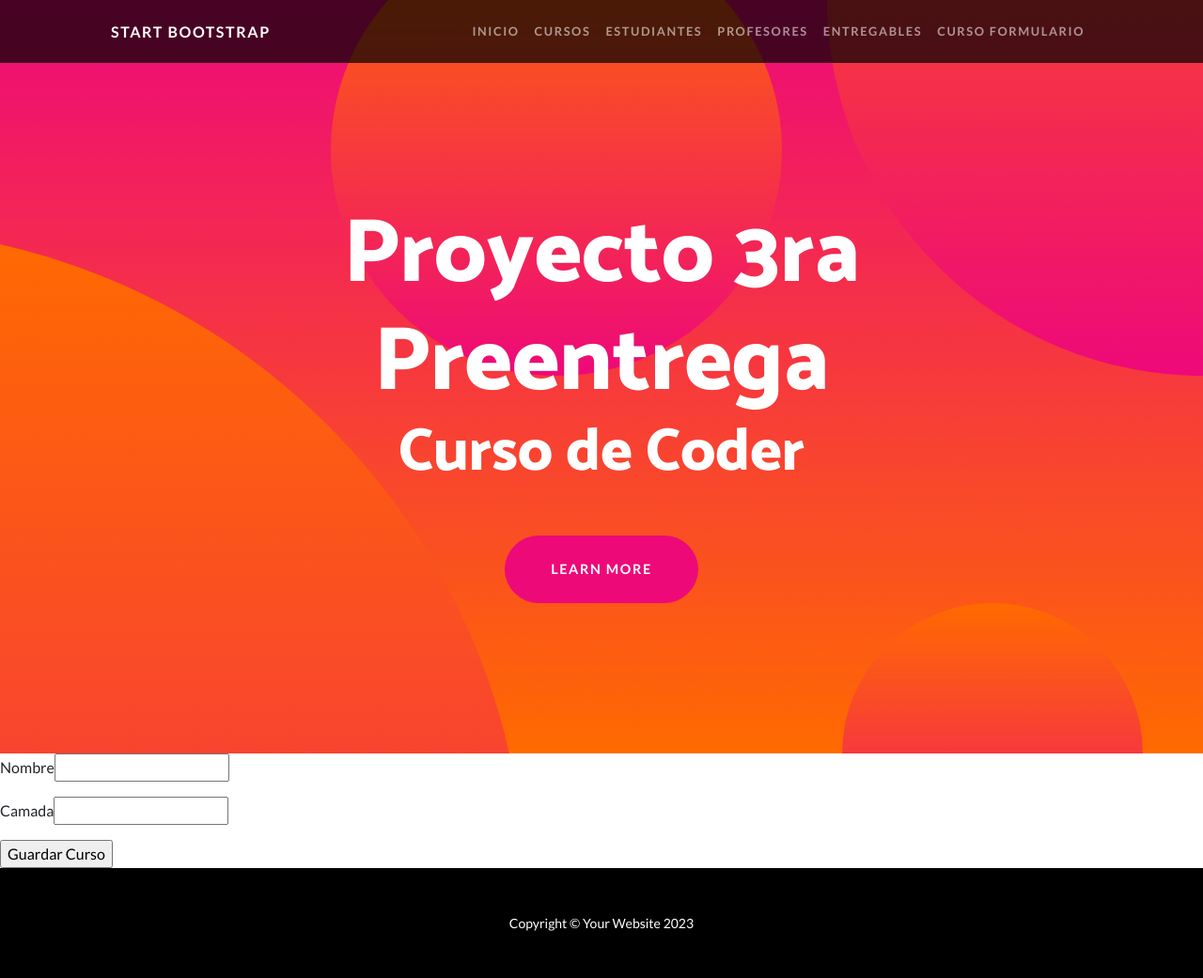
After one commit to Seacooo/PythonP1, a Django app: page /AppCoder/cursoform/ in a window 1280 px wide. The commit adds this page. Shown: the whole page at 94% size. Run offline with Django 4.2, Linux system fonts and the light colour scheme; some libraries are stand-ins or nearby versions.

Commit message:
agregue formulario

```diff
--- a/AppCoder/Templates/AppCoder/base.html
+++ b/AppCoder/Templates/AppCoder/base.html
@@ -30,6 +30,7 @@
                         <li class="nav-item"><a class="nav-link" href="{% url 'Estudiantes' %}">Estudiantes</a></li>
                         <li class="nav-item"><a class="nav-link" href="{% url 'Profesores' %}">Profesores</a></li>
                         <li class="nav-item"><a class="nav-link" href="{% url 'Entregables' %}">Entregables</a></li>
+                        <li class="nav-item"><a class="nav-link" href="{% url 'cursoForm' %}">Curso Formulario</a></li>
                     </ul>
                 </div>
             </div>
--- /dev/null
+++ b/AppCoder/Templates/AppCoder/cursoFormulario.html
@@ -0,0 +1,15 @@
+<!DOCTYPE html>
+{% extends "Appcoder/Base.html" %}
+{% load static %}
+
+{%block title %} Formulario {%endblock title %}
+{% block section1 %}
+<body>
+    <form action=""    method="POST"> {% csrf_token %}
+        <p>Nombre<input type = "text" name = "curso">  </p>
+        <p>Camada<input type = "number" name = "camada"></p>
+        <input type = "submit" value="Guardar Curso">
+     </form>
+</body>
+
+{% endblock section1 %}
--- a/AppCoder/urls.py
+++ b/AppCoder/urls.py
@@ -24,4 +24,5 @@
     path("profesores/", views.profesores, name="Profesores"),
     path("curso/", views.curso, name="Cursos"),
     path("entregables/", views.entregables, name="Entregables"),
+     path("cursoform/", views.cursoFormulario, name="cursoForm"),
 ]
--- a/AppCoder/views.py
+++ b/AppCoder/views.py
@@ -1,5 +1,5 @@
 from django.shortcuts import render
-
+from AppCoder.models import Curso
 # Create your views here.
 def inicio(request):
     return render(request, "AppCoder/inicio.html")
@@ -15,3 +15,14 @@
 
 def entregables(request):
     return render(request, "AppCoder/entregables.html")
+
+def cursoFormulario(request):
+      if request.method == 'POST':
+
+            curso =  Curso(nombre=request.POST['curso'],camada=request.POST['camada'])
+
+            curso.save()
+
+            return render(request, "AppCoder/inicio.html")
+
+      return render(request,"AppCoder/cursoFormulario.html")
```
